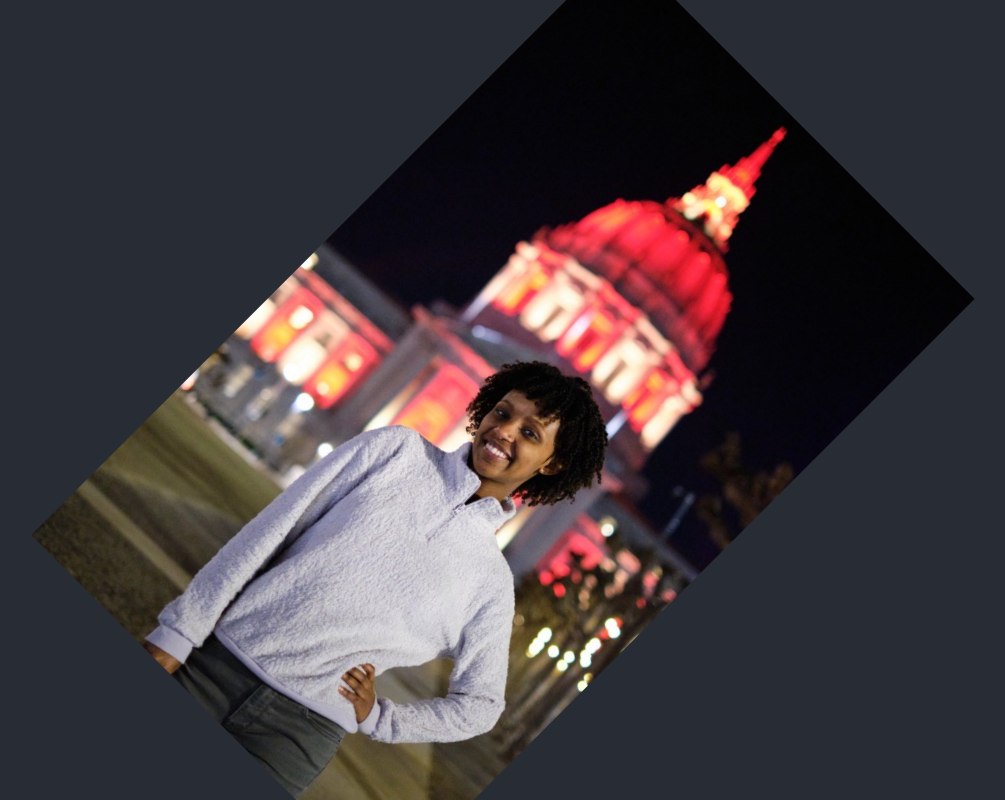
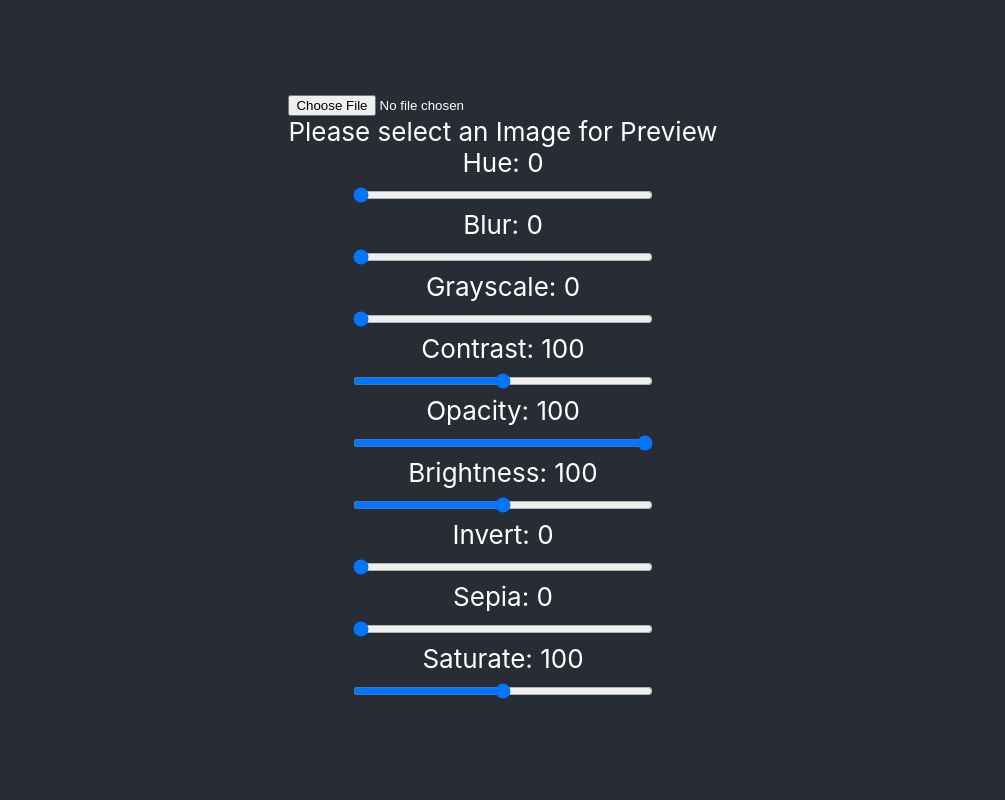
Before and after one commit to liyaSileshi/fame, a React (Create React App) app: page / in a window 1280 px wide. Shown: the top 800 px of the page, without its empty margins (137-1142 px from the left). Built offline with nearby package versions, Linux system fonts and the light colour scheme.

Commit message:
user can edit uploaded images

```diff
--- a/package.json
+++ b/package.json
@@ -10,6 +10,7 @@
     "react": "^16.12.0",
     "react-card-flip": "^1.0.10",
     "react-dom": "^16.12.0",
+    "react-dropzone": "^10.2.1",
     "react-scripts": "3.4.0"
   },
   "scripts": {
--- a/src/App.js
+++ b/src/App.js
@@ -1,11 +1,15 @@
 import Editor from './editor';
-import React from 'react';
+import React, { Component } from 'react';
 import './App.css';
+import ImgDrop from './ImgDrop'
+
 
 function App() {
+
   return (
     <div className="App">
       <header className="App-header">
+      {/* <ImgDrop /> */}
       <Editor />
       </header>
     </div>
--- /dev/null
+++ b/src/ImgDrop.js
@@ -0,0 +1,43 @@
+import React, { Component } from 'react';
+import './App.css';
+
+class ImgDrop extends Component {
+  state =  {
+    selectedFile: null,
+    imagePreviewUrl: null
+  };
+
+  fileChangedHandler = event => {
+    this.setState({
+      selectedFile: event.target.files[0]
+    })
+
+    let reader = new FileReader();
+
+    reader.onloadend = () => {
+      this.setState({
+        imagePreviewUrl: reader.result
+      });
+    }
+
+    reader.readAsDataURL(event.target.files[0])
+
+  }
+
+  render() {
+    let $imagePreview = (<div className="previewText image-container">Please select an Image for Preview</div>);
+    if (this.state.imagePreviewUrl) {
+      $imagePreview = (<div className="image-container" ><img src={this.state.imagePreviewUrl} alt="icon" width="200" /> </div>);
+    }
+
+    return (
+      <div className="App">
+         <input type="file" name="avatar" onChange={this.fileChangedHandler} />
+         <button type="button" onClick={this.submit} > Upload </button>
+         { $imagePreview }
+      </div>
+    );
+  }
+}
+
+export default ImgDrop;
--- a/src/editor.js
+++ b/src/editor.js
@@ -13,9 +13,29 @@ class Editor extends Component {
         brightness: 100,
         invert: 0,
         sepia: 0,
-        saturate: 100
+        saturate: 100,
+        selectedFile: null,
+        imagePreviewUrl: null
         // rotate: 0
       }
+
+    }
+
+    fileChangedHandler = event => {
+      this.setState({
+        selectedFile: event.target.files[0]
+      })
+
+      let reader = new FileReader();
+
+      reader.onloadend = () => {
+        this.setState({
+          imagePreviewUrl: reader.result
+        });
+      }
+
+      reader.readAsDataURL(event.target.files[0])
+
     }
 
     render() {
@@ -25,18 +45,27 @@ class Editor extends Component {
         opacity(${this.state.opacity}%) brightness(${this.state.brightness}%)
         invert(${this.state.invert}%) sepia(${this.state.sepia}%)
         saturate(${this.state.saturate}%)`,
-        transform: `rotate(45deg)`
+        transform: `rotate(0deg)`
       }
+
+      let $imagePreview = (<div className="previewText image-container">Please select an Image for Preview</div>);
+    if (this.state.imagePreviewUrl) {
+      $imagePreview = (<div className="image-container" ><img src={this.state.imagePreviewUrl}style={filterStyle}  alt="icon" width="200" /> </div>);
+    }
+
 
       return (
         <div style={styles.container}>
-          <img
-            src='images/liya.jpeg'
+          <input type="file" name="avatar" onChange={this.fileChangedHandler} />
+          {/* <img
+            // src='images/liya.jpeg'
+
             width="500"
             height="auto"
             style={filterStyle}
             alt='enteredimg'
-          />
+          /> */}
+          {$imagePreview}
 
           <span>Hue: {this.state.hue}</span>
           <Slider
```
Also changed, not shown: 1 other file (tests, documents, lock files or other folders).
